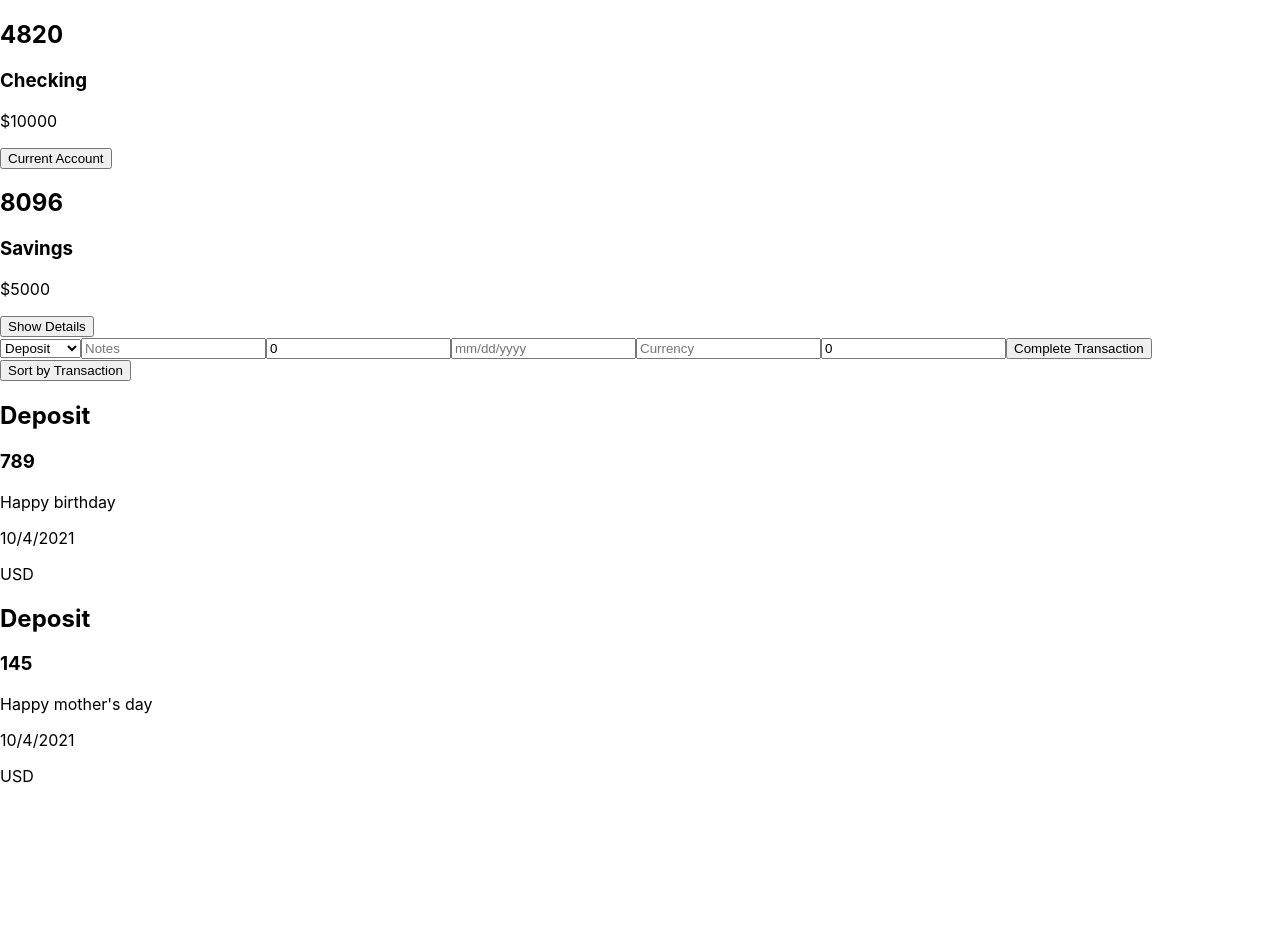
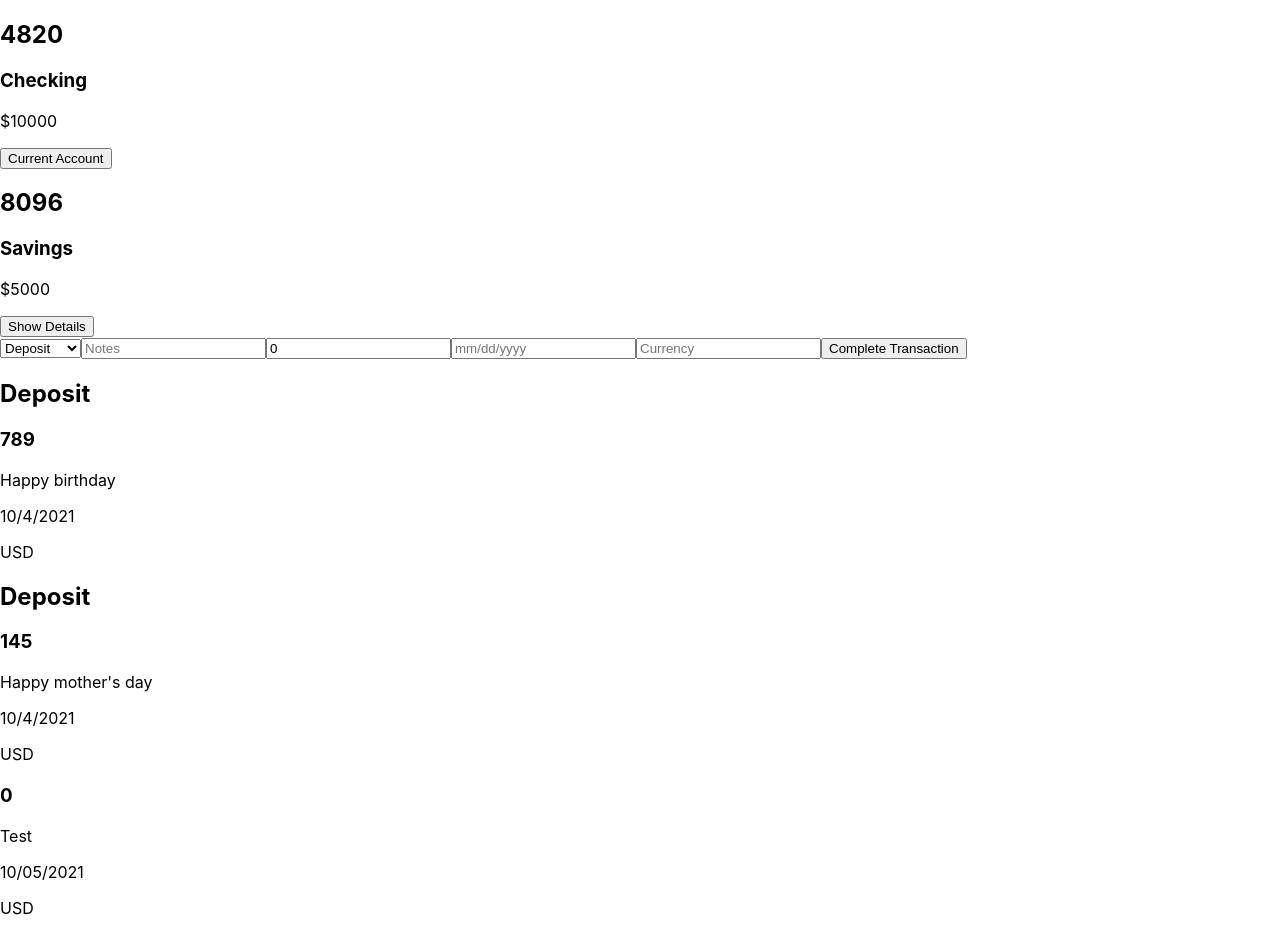
Before and after one commit to Pashovski/phase_2_project, a React (Create React App) app in the folder phase_2_project/: page / in a window 1280 px wide. Before the commit the page ends 802 px from the top, so only its background shows below. Built offline with nearby package versions, Linux system fonts and the light colour scheme; data requests are answered from the project's data file.

Commit message:
finally figured out how to get the right damn account Id on new transactions

```diff
--- a/phase_2_project/db.json
+++ b/phase_2_project/db.json
@@ -58,6 +58,15 @@
       "currency": "USD",
       "accountId": 2,
       "id": 3
+    },
+    {
+      "type": "",
+      "userNotes": "Test",
+      "amount": 0,
+      "date": "10/05/2021",
+      "currency": "USD",
+      "accountId": 1,
+      "id": 4
     }
   ]
 }
--- a/phase_2_project/src/components/StatementContainer.jsx
+++ b/phase_2_project/src/components/StatementContainer.jsx
@@ -7,9 +7,9 @@ export default function StatementContainer({ postTransaction, transactionData, a
     return (
         <div>
             <TransactionForm postTransaction={postTransaction} accountId={accountId}/>
-            <button onClick={() => setTransactionData(() => {
+            {/* <button onClick={() => setTransactionData(() => {
                 console.log(transactionData.type)
-                transactionData.sort((a, b) => a[transactionData.type] - [b.transactionData.type])})}>Sort by Transaction</button>
+                transactionData.sort((a, b) => a[transactionData.type] - [b.transactionData.type])})}>Sort by Transaction</button> */}
             {transactionData.filter(transaction => transaction.accountId === accountId).map(details => {
                 // details.transactions.map(trans => {
                 //     return(
--- a/phase_2_project/src/components/TransactionForm.jsx
+++ b/phase_2_project/src/components/TransactionForm.jsx
@@ -8,9 +8,8 @@ export default function TransactionForm({postTransaction, accountId}) {
         "amount": 0,
         "date":"",
         "currency":"",
-        "accountId": 0
+        "accountId": +`${accountId}`
     })
-    const [transactionFormId, setTransactionFormId] = useState()
 
     function handleSubmit(e){
         e.preventDefault()
@@ -18,33 +17,12 @@ export default function TransactionForm({postTransaction, accountId}) {
 
     }
 
-    console.log(transactionFormId)
-
     function handleChange(e){
-        setTransactionFormId(e.target.value);
-        if (transactionFormId === "4820"){
-            setTransactionFormId(1)
-            setNewTransaction( {
-                ...newTransaction,
-                [e.target.name]: transactionFormId
-
-                })
-        } else if (e.target.value === "8096"){
-            setTransactionFormId(2);
-            setNewTransaction( {
-                ...newTransaction,
-                [e.target.name]: transactionFormId
-
-                })
-            }
-        else {
         setNewTransaction( {
             ...newTransaction,
-            [e.target.name]: e.target.value
-
+            [e.target.name]: e.target.value,
             })
         }
-    }
 
     return (
         <div>
@@ -58,8 +36,7 @@ export default function TransactionForm({postTransaction, accountId}) {
                 <input placeholder="Amount" type="number" name="amount" value={newTransaction.amount} onChange={handleChange}/>
                 <input placeholder="mm/dd/yyyy" type="text" name="date" value={newTransaction.date} onChange={handleChange}/>
                 <input placeholder="Currency" type="text" name="currency" value={newTransaction.currency} onChange={handleChange}USD/>
-                <input placeholder="Account Number" type="number" name="accountId" value={newTransaction.accountId} onChange={handleChange}/>
-                <input type="submit" value="Complete Transaction" />
+                <input type="submit" value="Complete Transaction"/>
             </form>
         </div>
     )
```
